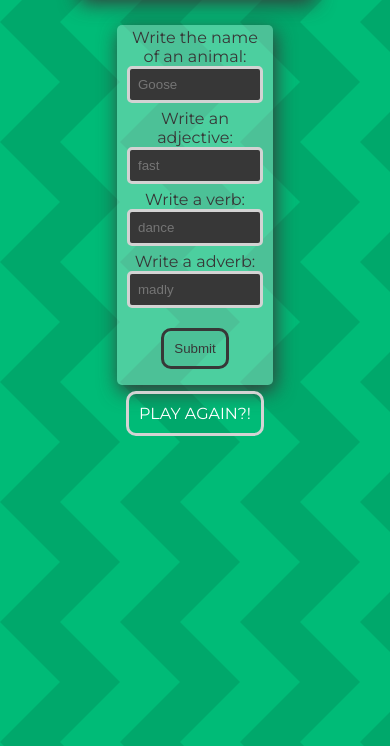
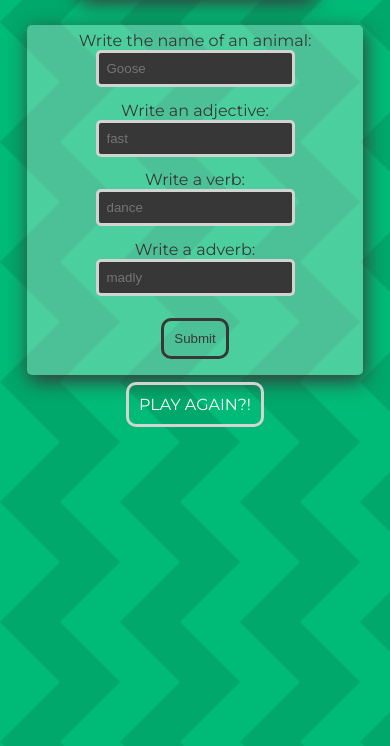
Before and after one commit to elena-in-code/Word-Game, a plain HTML site: page index.html in a window 390 px wide. Shown: the part 98-844 px from the top of the page. Drawn offline with Linux system fonts and the light colour scheme.

Commit message:
added @media query

```diff
--- a/assets/style.css
+++ b/assets/style.css
@@ -34,7 +34,7 @@ html {
 	margin-top: 3%;
 	margin-bottom: auto;
 	background: rgba(250,250,250,0.3);
-	width: 40vw;
+	width: 50%;
 	border-radius: 5px;
 	box-shadow: 2px 6px 20px #373737;
 	text-align: center;
@@ -48,7 +48,6 @@ input {
 	padding: 8px;
 	color: lightgray;
 	border-radius: 5px;
-	width: 100%;
 }
 
 input:focus {
@@ -115,3 +114,8 @@ a:hover {
 	background: lightgray;
 	box-shadow: 0 12px 16px 0 rgba(0,0,0,0.3),0 17px 50px 0 rgba(0,0,0,0.19);
 }
+@media screen and (max-width: 500px){
+	#values {
+		width: 90%;
+	}
+}
```
